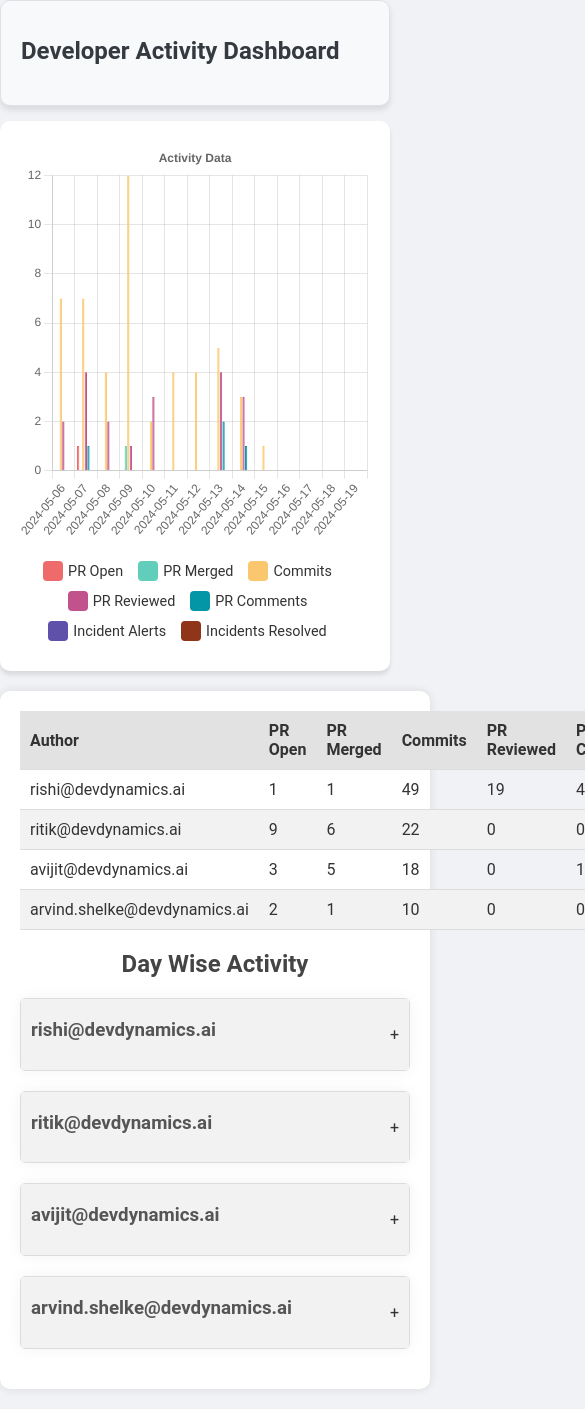
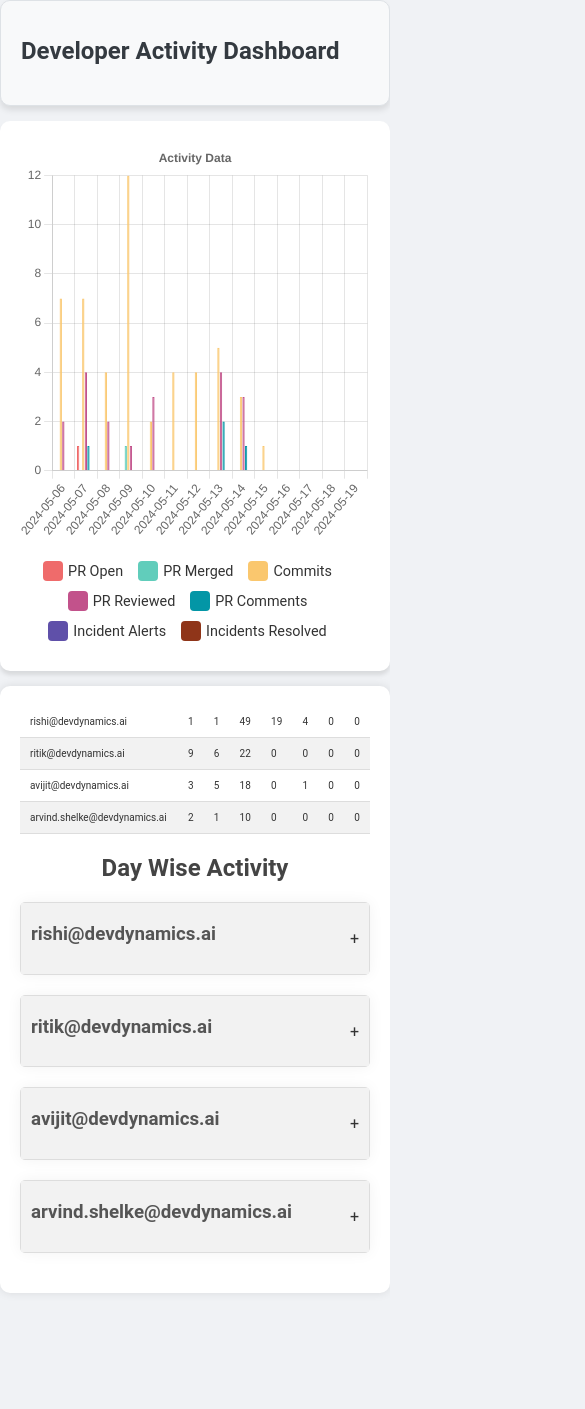
Before and after one commit to ajinkya8010/Developer-Dashboard-React, a React (Create React App) app: page / in a window 390 px wide. Shown: the top 1409 px of the page, 585 px wide, since content can reach past the window. After the commit the page ends 1308 px from the top, so only its background shows below. Built offline with nearby package versions, Linux system fonts and the light colour scheme.

Commit message:
Added media queries for responsiveness

```diff
--- a/src/components/Dashboard.css
+++ b/src/components/Dashboard.css
@@ -3,6 +3,7 @@
     background-color: #f8f9fa;
     border: 1px solid #dee2e6;
     border-radius: 10px;
+    margin: 0px;
     box-shadow: 0 4px 6px rgba(0, 0, 0, 0.1);
 }
 
--- a/src/components/Table.css
+++ b/src/components/Table.css
@@ -1,6 +1,6 @@
 body {
-  font-family: 'Roboto', sans-serif; /* Updated font */
-  background-color: #f0f2f5; /* Light background color */
+  font-family: 'Roboto', sans-serif;
+  background-color: #f0f2f5;
   color: #333;
   margin: 0;
   padding: 0;
@@ -8,9 +8,8 @@ body {
 
 
 .table-container {
-  width: 100%;
   max-width: 1000px;
-  margin: 20px auto;
+  margin: 15px auto;
   padding: 20px;
   background-color:#ffffff;
   border-radius: 10px;
@@ -31,7 +30,6 @@ th, td {
   border-bottom: 1px solid #ddd;
 }
 
-
 th {
   background-color: #e2e2e2;
   color: #333;
@@ -45,6 +43,18 @@ tbody tr:nth-child(even) {
 
 tbody tr:hover {
   background-color: #e9e9e9;
+}
+
+@media (max-width:1045px) {
+    th,td{
+      font-size: 10px;
+    }
+}
+
+@media (max-width:615px) {
+  th{
+    display: none;
+  }
 }
 
 
--- a/src/components/Table.tsx
+++ b/src/components/Table.tsx
@@ -48,7 +48,7 @@ const Table: React.FC<TableProps> = ({ data }) => {
       <table>
         <thead>
           <tr>
-            <th>Author</th>
+            <th>Identity</th>
             {data.activityMeta.map((activity) => (
               <th key={activity.label}>{activity.label}</th>
             ))}
```
Also changed, not shown: src/components/Chart.css (line endings or trailing spaces).
